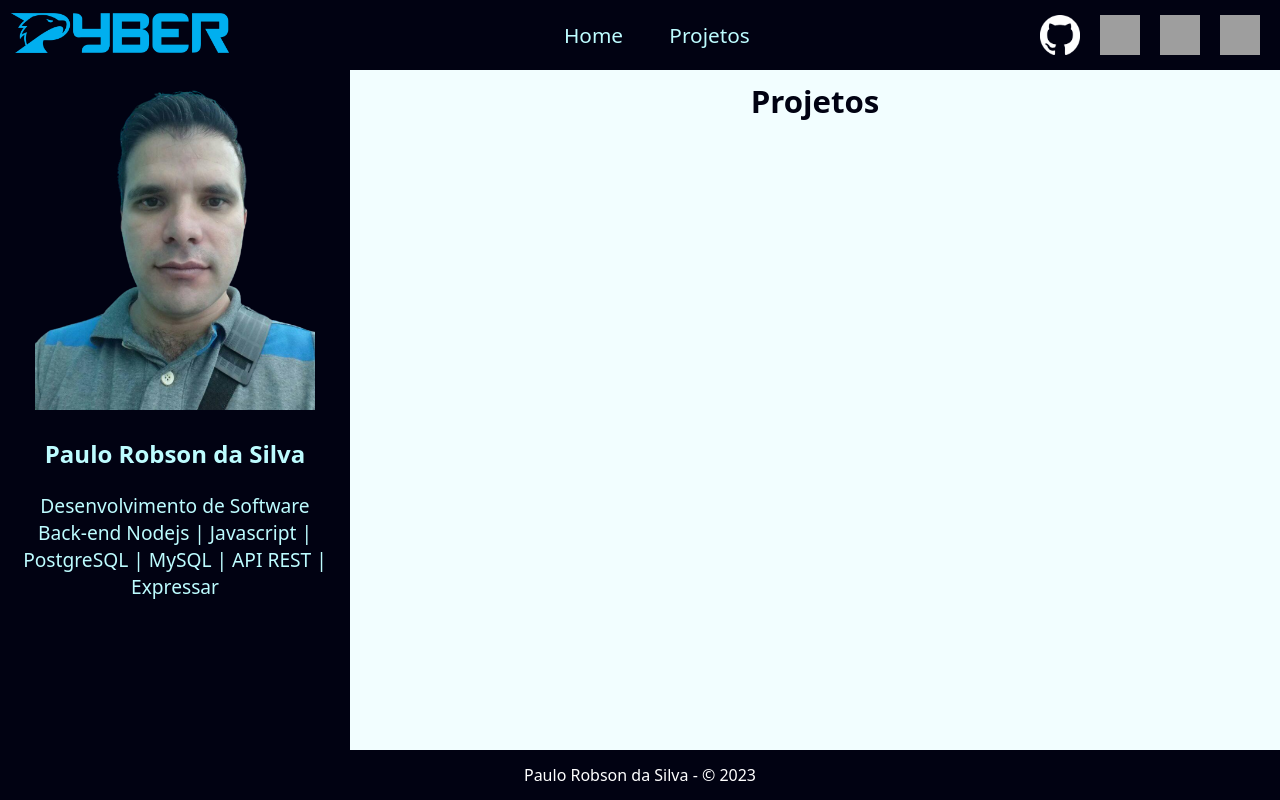
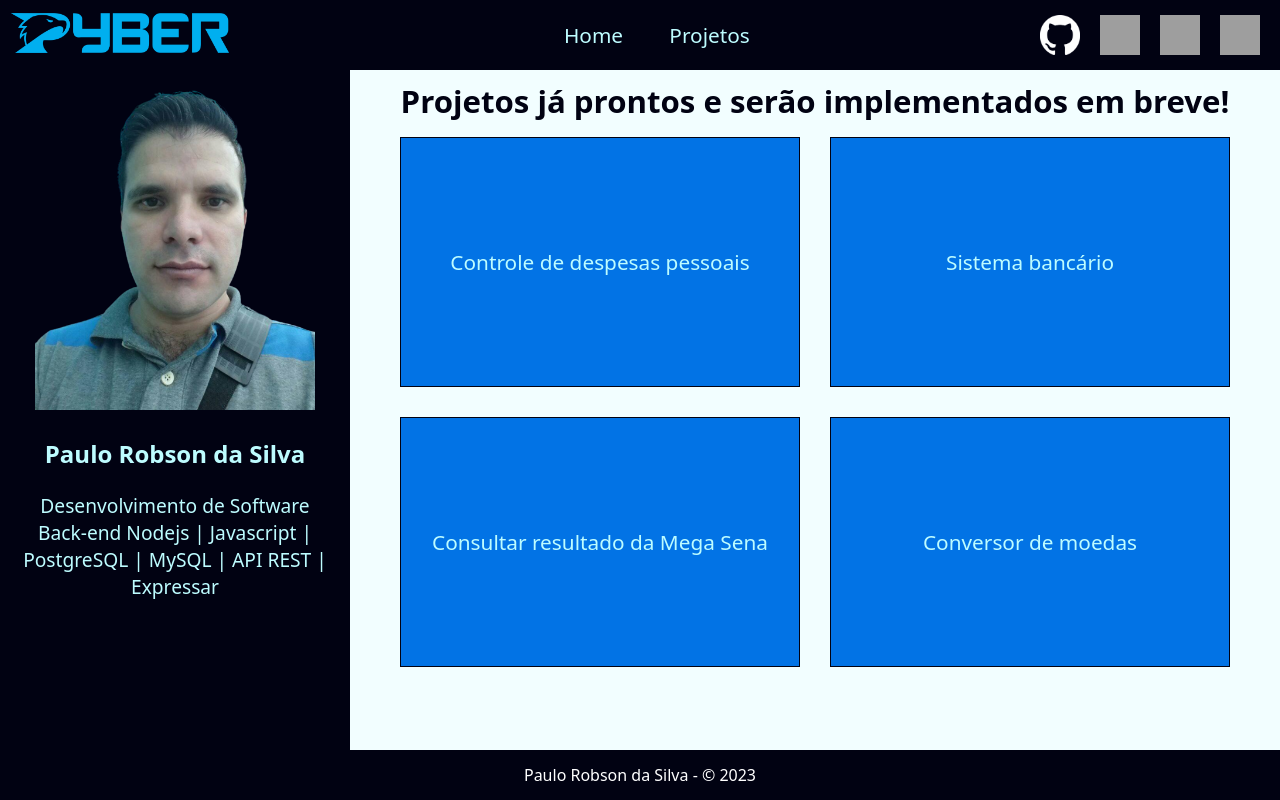
Before and after one commit to prsonda/Site-Pessoal, a Next.js app: page /projects in a window 1280 px wide. Built offline with nearby package versions, Linux system fonts and the light colour scheme; grey boxes are pictures that could not be loaded.

Commit message:
Criado a estrutura dos projetos

```diff
--- a/src/pages/projects/index.tsx
+++ b/src/pages/projects/index.tsx
@@ -1,3 +1,20 @@
+import stylesProjects from "@/styles/projects/Projects.module.css";
+import stylesItem from "@/styles/projects/Item.module.css";
+
 export default function Products() {
-	return <h1>Projetos</h1>;
+	return (
+		<>
+			<h1>Projetos já prontos e serão implementados em breve!</h1>
+			<section className={stylesProjects.projects}>
+				<article className={stylesItem.item}>
+					Controle de despesas pessoais
+				</article>
+				<article className={stylesItem.item}>Sistema bancário</article>
+				<article className={stylesItem.item}>
+					Consultar resultado da Mega Sena
+				</article>
+				<article className={stylesItem.item}>Conversor de moedas</article>
+			</section>
+		</>
+	);
 }
--- /dev/null
+++ b/src/styles/projects/Item.module.css
@@ -0,0 +1,47 @@
+.item {
+	border: solid 1px #010212;
+	display: flex;
+	width: 400px;
+	height: 250px;
+	margin: 15px;
+	color: #bdfcff;
+	justify-content: center;
+	align-items: center;
+	animation: changeBackgroundColor 15s infinite; /* propriedade de animação */
+}
+
+@keyframes changeBackgroundColor {
+	0% {
+		background-color: #001f3f;
+	}
+	10% {
+		background-color: #003870;
+	}
+	20% {
+		background-color: #014f9d;
+	}
+	30% {
+		background-color: #0161c2;
+	}
+	40% {
+		background-color: #0275e8;
+	}
+	50% {
+		background-color: #0180ff;
+	}
+	60% {
+		background-color: #0275e8;
+	}
+	70% {
+		background-color: #0161c2;
+	}
+	80% {
+		background-color: #014f9d;
+	}
+	90% {
+		background-color: #003870;
+	}
+	100% {
+		background-color: #001f3f;
+	}
+}
--- /dev/null
+++ b/src/styles/projects/Projects.module.css
@@ -0,0 +1,6 @@
+.projects {
+	display: flex;
+	flex-wrap: wrap;
+	justify-content: center;
+	align-items: center;
+}
```
Also changed, not shown: 1 other file (tests, documents, lock files or other folders).
